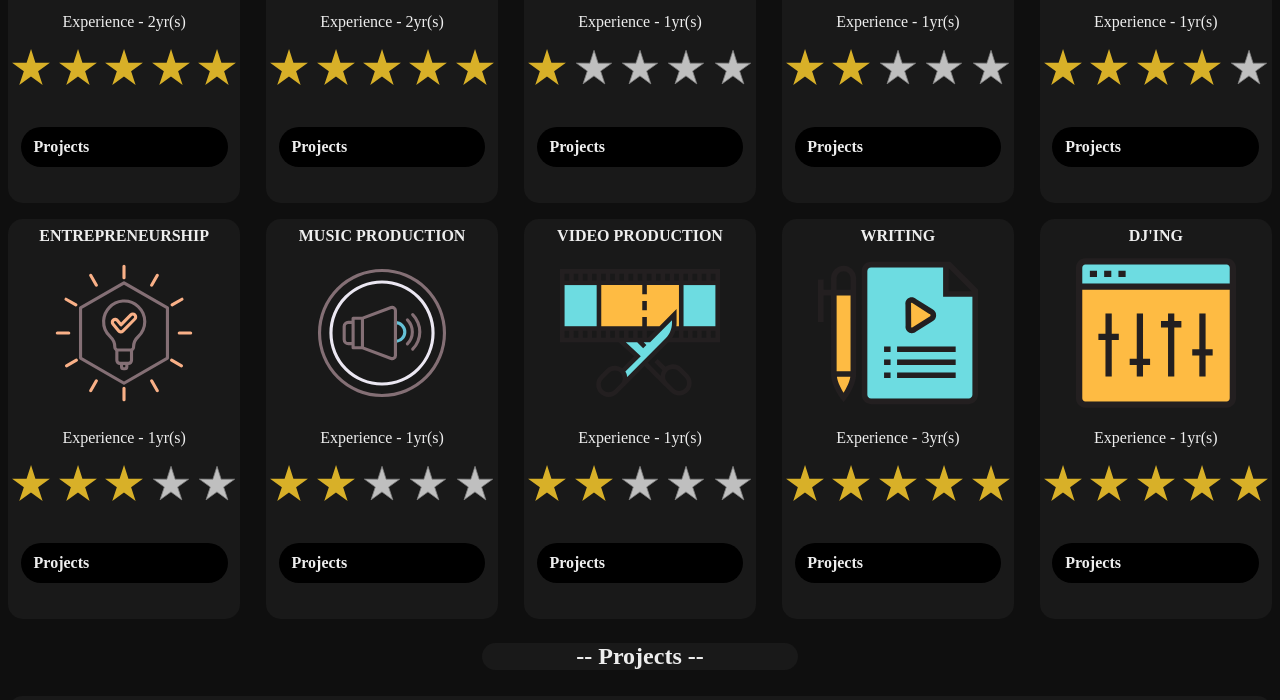
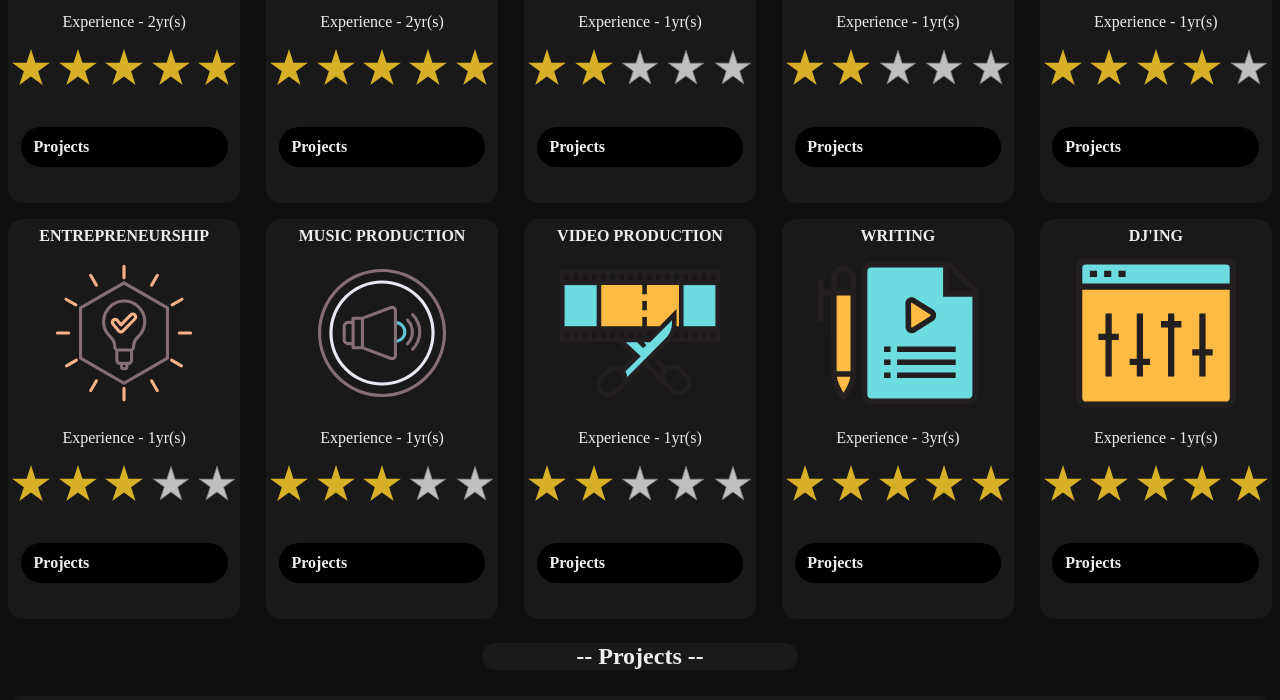
Before and after one commit to thato421/Makhafola-Thato-Daniel, a plain HTML site: page index.html in a window 1280 px wide. Shown: the part 550-1250 px from the top of the page. Drawn offline with Linux system fonts and the light colour scheme.

Commit message:
Added More XP points for javascript and Music Production.

```diff
--- a/index.html
+++ b/index.html
@@ -130,7 +130,7 @@
 
              <div class="rating_container">
                 <img src="./icons/Design-5/d-5-web.svg" alt="" class="rating_img">
-                <img src="./icons/Design-6/d-5-web.svg" alt="" class="rating_img">
+                <img src="./icons/Design-5/d-5-web.svg" alt="" class="rating_img">
                 <img src="./icons/Design-6/d-5-web.svg" alt="" class="rating_img">
                 <img src="./icons/Design-6/d-5-web.svg" alt="" class="rating_img">
                 <img src="./icons/Design-6/d-5-web.svg" alt="" class="rating_img">
@@ -231,7 +231,7 @@
             <div class="rating_container">
                 <img src="./icons/Design-5/d-5-web.svg" alt="" class="rating_img">
                 <img src="./icons/Design-5/d-5-web.svg" alt="" class="rating_img">
-                <img src="./icons/Design-6/d-5-web.svg" alt="" class="rating_img">
+                <img src="./icons/Design-5/d-5-web.svg" alt="" class="rating_img">
                 <img src="./icons/Design-6/d-5-web.svg" alt="" class="rating_img">
                 <img src="./icons/Design-6/d-5-web.svg" alt="" class="rating_img">
             </div>
```
